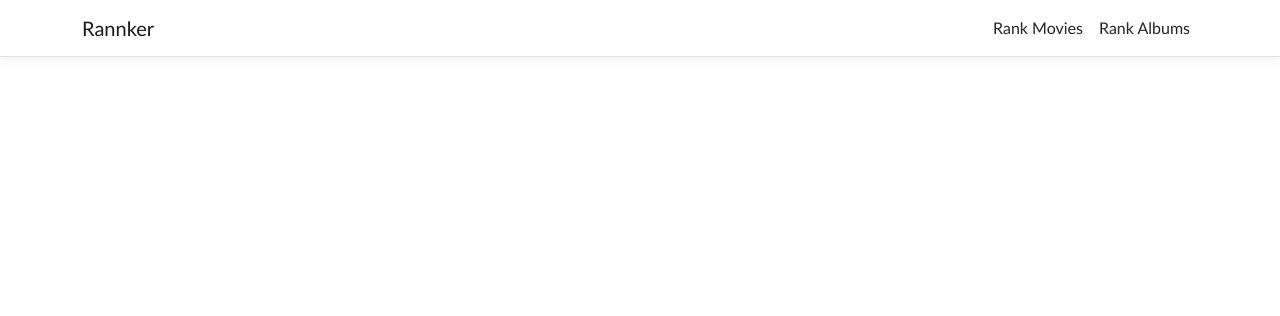
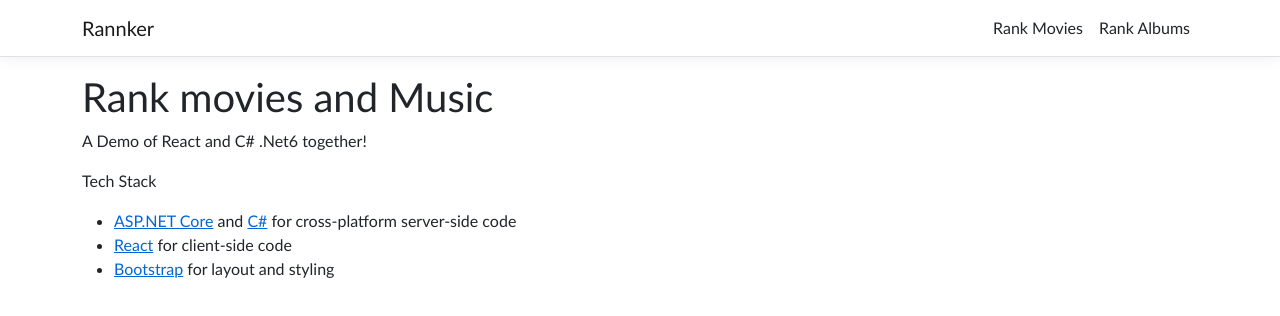
Before and after one commit to Coryf65/Ranker, a React (Create React App) app in the folder Rannker/ClientApp/: page / in a window 1280 px wide. Shown: the top 316 px of the page. Built offline with nearby package versions, Linux system fonts and the light colour scheme.

Commit message:
added back home page to exaplain the app

```diff
--- a/Rannker/ClientApp/src/AppRoutes.js
+++ b/Rannker/ClientApp/src/AppRoutes.js
@@ -6,6 +6,10 @@ import MovieImageArr from "./components/MovieImages.js";
 import AlbumImageArr from "./components/AlbumImages.js";
 
 const AppRoutes = [
+  {
+    index: true,
+    element: <Home />
+  },
   {
     path: '/rank-movies',
     element: <RankItemsContainer dataType={1} imgArr={MovieImageArr} />
--- a/Rannker/ClientApp/src/components/Home.js
+++ b/Rannker/ClientApp/src/components/Home.js
@@ -6,20 +6,14 @@ export class Home extends Component {
   render() {
     return (
       <div>
-        <h1>Hello, world!</h1>
-        <p>Welcome to your new single-page application, built with:</p>
+        <h1>Rank movies and Music</h1>
+        <p>A Demo of React and C# .Net6 together!</p>
+        <p>Tech Stack</p>
         <ul>
           <li><a href='https://get.asp.net/'>ASP.NET Core</a> and <a href='https://msdn.microsoft.com/en-us/library/67ef8sbd.aspx'>C#</a> for cross-platform server-side code</li>
           <li><a href='https://facebook.github.io/react/'>React</a> for client-side code</li>
           <li><a href='http://getbootstrap.com/'>Bootstrap</a> for layout and styling</li>
         </ul>
-        <p>To help you get started, we have also set up:</p>
-        <ul>
-          <li><strong>Client-side navigation</strong>. For example, click <em>Counter</em> then <em>Back</em> to return here.</li>
-          <li><strong>Development server integration</strong>. In development mode, the development server from <code>create-react-app</code> runs in the background automatically, so your client-side resources are dynamically built on demand and the page refreshes when you modify any file.</li>
-          <li><strong>Efficient production builds</strong>. In production mode, development-time features are disabled, and your <code>dotnet publish</code> configuration produces minified, efficiently bundled JavaScript files.</li>
-        </ul>
-        <p>The <code>ClientApp</code> subdirectory is a standard React application based on the <code>create-react-app</code> template. If you open a command prompt in that directory, you can run <code>npm</code> commands such as <code>npm test</code> or <code>npm install</code>.</p>
       </div>
     );
   }
```
